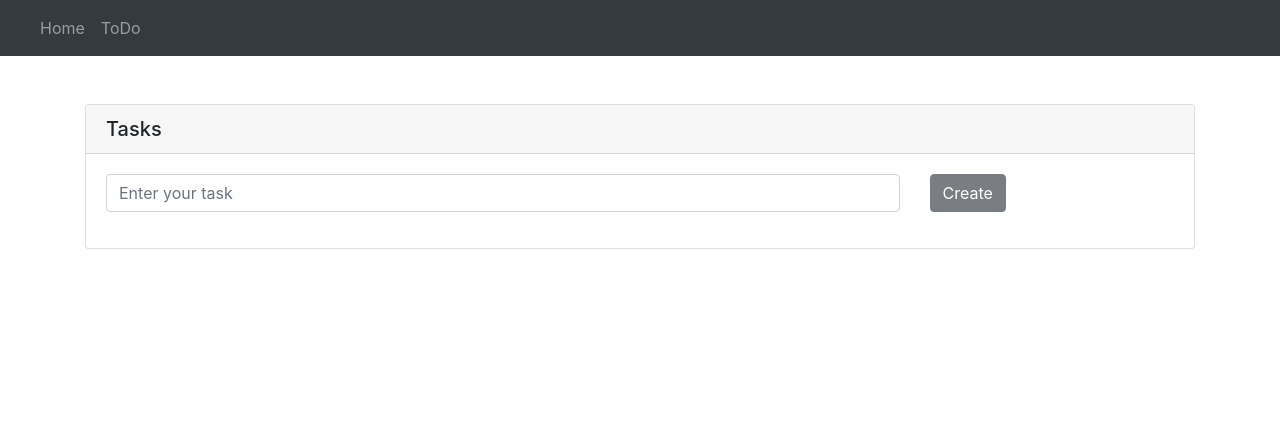
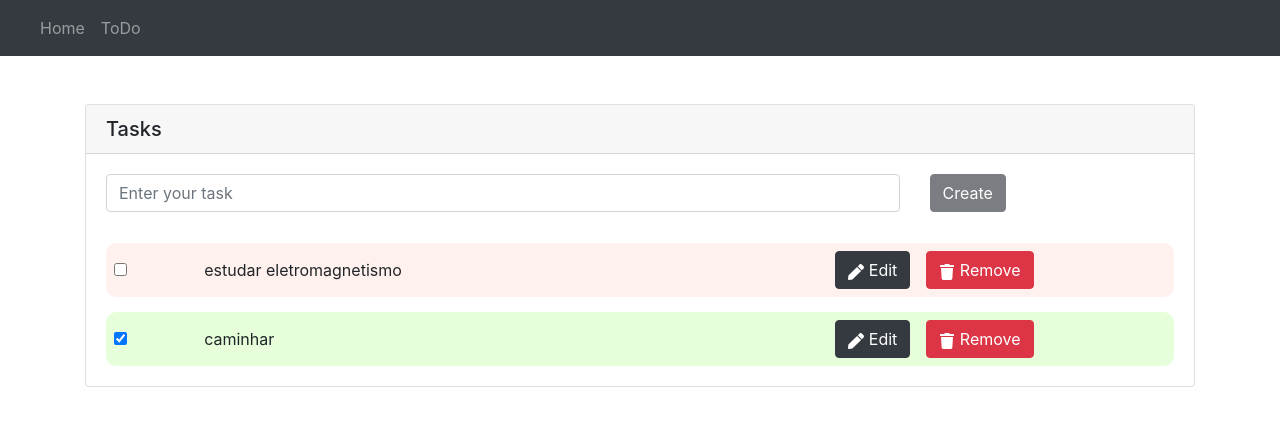
Before and after one commit to amandascm/ToDo, a React (Create React App) app: page /todo in a window 1280 px wide. Shown: the top 426 px of the page. Built offline with nearby package versions, Linux system fonts and the light colour scheme; data requests are answered from the project's data file.

Commit message:
[API] App working with states and HTTP requests

```diff
--- a/db.json
+++ b/db.json
@@ -0,0 +1,14 @@
+{
+  "tasks": [
+    {
+      "name": "estudar eletromagnetismo",
+      "isDone": false,
+      "id": 1
+    },
+    {
+      "name": "caminhar",
+      "isDone": true,
+      "id": 2
+    }
+  ]
+}
--- a/src/components/ToDoComps/Form.jsx
+++ b/src/components/ToDoComps/Form.jsx
@@ -3,23 +3,31 @@ import {
   Form, Button, Row, Col,
 } from 'react-bootstrap';
 import { toast } from 'react-toastify';
+import axios from '../../utils/api';
 
 export default function ToDoForm({ taskList, changeList }) {
   // State to keep track of the task being inserted
   const [task, changeTask] = useState('');
 
-  const addTask = (event) => {
+  const addTask = async (event) => {
     event.preventDefault();
-    changeList([
-      ...taskList,
-      {
+
+    try {
+      const response = await axios.post('/tasks', {
         name: task,
         isDone: false,
-        id: new Date().getTime(),
-      },
-    ]);
-    changeTask('');
-    toast('Created new task');
+      });
+
+      changeList([
+        ...taskList,
+        response.data,
+      ]);
+
+      changeTask('');
+      toast('Created new task');
+    } catch (error) {
+      console.log(error.message);
+    }
   };
 
   const updateTask = (event) => (
@@ -33,6 +41,7 @@ export default function ToDoForm({ taskList, changeList }) {
             <Form.Control maxLength="80" value={task} onChange={updateTask} type="text" placeholder="Enter your task" />
           </Form.Group>
         </Col>
+
         <Col sm={3} md={3} xl={3}>
           <Button disabled={!task.trim()} variant="dark" type="submit">
             Create
--- a/src/components/ToDoComps/ListItem.jsx
+++ b/src/components/ToDoComps/ListItem.jsx
@@ -6,6 +6,7 @@ import './ToDo.css';
 import { FaTrash, FaPen } from 'react-icons/fa';
 import { toast } from 'react-toastify';
 import ModalComponent from '../Modal';
+import axios from '../../utils/api';
 
 export default function ListItem({
   item, taskList, changeList,
@@ -26,7 +27,13 @@ export default function ListItem({
     setNewTaskName(value);
   };
 
-  const onSubmit = () => {
+  const onSubmit = async () => {
+    try {
+      await axios.put(`/tasks/${task.id}`, {
+        ...task,
+        name: newTaskName,
+      });
+
       // Update tasks list with this task renamed when changes are saved in modal
       changeList(taskList.map((listItem) => {
         if (listItem.id === task.id) {
@@ -38,6 +45,7 @@ export default function ListItem({
         }
         return listItem;
       }));
+
       // Update this item state
       changeTask({
         ...task,
@@ -45,6 +53,9 @@ export default function ListItem({
       });
       setShowModal(!showModal);
       toast('Saved changes');
+    } catch (error) {
+      console.log(error.message);
+    }
   };
 
   const onEdit = () => {
@@ -58,27 +69,43 @@ export default function ListItem({
     setShowModal(!showModal);
   };
 
-  const onRemove = () => {
+  const onRemove = async () => {
     // Remove this item from task lists
+    try {
+      await axios.delete(`/tasks/${task.id}`);
+
       changeList(
         taskList.filter((listItem) => (listItem.id !== task.id)),
       );
       toast('Removed task');
+    } catch (error) {
+      console.log(error.message);
+    }
   };
 
-  const onCheck = () => {
+  const onCheck = async () => {
     // Update taskList from ToDo page when it is marked as done/undone
+    try {
+      await axios.put(`/tasks/${task.id}`, {
+        ...task,
+        isDone: !task.isDone,
+      });
+
       changeList(taskList.map((listItem) => {
         if (listItem.id === item.id) {
           return { ...listItem, isDone: !listItem.isDone };
         }
         return listItem;
       }));
+
       // Update this item state
       changeTask({
         ...task,
         isDone: !task.isDone,
       });
+    } catch (error) {
+      console.log(error.message);
+    }
   };
 
   return (
@@ -86,7 +113,7 @@ export default function ListItem({
       <div className={task.isDone ? 'todoItemDone' : 'todoItemUndone'}>
         <Row>
           <Col className="todoCols" sm="1" md="1" xl="1">
-            <input type="checkbox" onChange={onCheck} />
+            <input checked={task.isDone} type="checkbox" onChange={onCheck} />
           </Col>
           <Col className="todoCols" sm="7" md="7" xl="7">{task.name}</Col>
           <Col className="todoCols" sm="4" md="4" xl="4">
--- a/src/pages/ToDo/index.jsx
+++ b/src/pages/ToDo/index.jsx
@@ -1,10 +1,25 @@
-import { React, useState } from 'react';
+import { React, useState, useEffect } from 'react';
 import Page from '../../components/Page';
 import ToDoForm from '../../components/ToDoComps/Form';
 import ToDoList from '../../components/ToDoComps/List';
+import axios from '../../utils/api';
 
 export default function ToDo() {
   const [taskList, changeList] = useState([]);
+
+  const fetchData = async () => {
+    const response = await axios.get('/tasks');
+    changeList(response.data);
+  };
+
+  useEffect(() => {
+    try {
+      fetchData();
+    } catch (error) {
+      console.log(error.message);
+    }
+  }, []);
+
   return (
     <Page title="Tasks">
       <ToDoForm taskList={taskList} changeList={changeList} />
```
Lines whose indentation alone changed are shown as unchanged.
